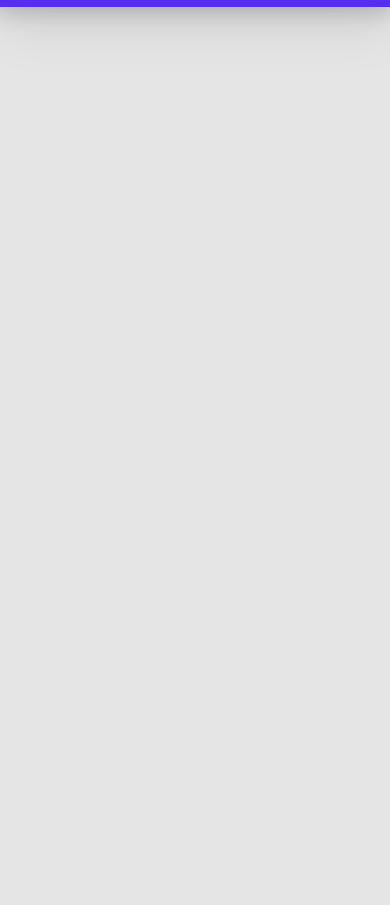
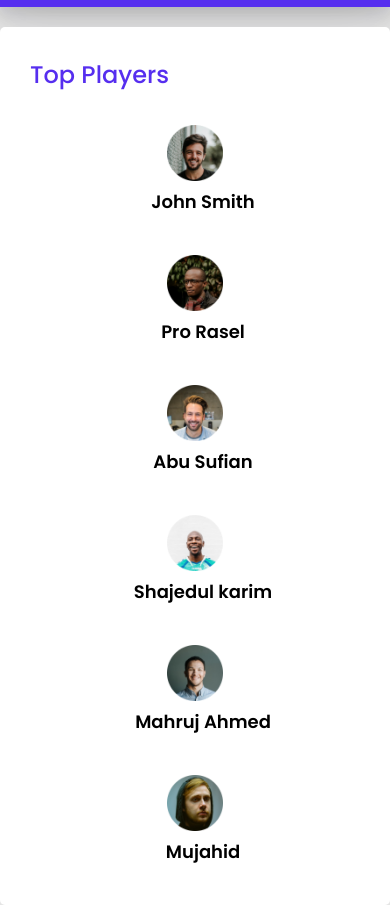
Before and after one commit to codermdshakil/learder-board, a plain HTML site: page index.html in a window 390 px wide. Shown: the part 58-963 px from the top of the page. Before the commit the page ends 844 px from the top, so only its background shows below. Drawn offline with Linux system fonts and the light colour scheme.

Commit message:
top player added

```diff
--- a/css/style.css
+++ b/css/style.css
@@ -60,6 +60,39 @@ body{
 }
 /* header style ends here  */
 
+/* top player section stats here  */
+.container{
+    width: 870px;
+    border-radius:5px;
+    background: #fff;
+    display: block;
+    margin:20px auto 0px auto;
+    padding: 30px;
+}
+.top-title{
+    color:#562EEF;
+    font-size: 24px;
+    font-weight: 500;
+    margin-bottom: 33px;
+}
+.players{
+    display: grid;
+    grid-template-columns: repeat(3, 1fr);
+    grid-row-gap: 30px;
+}
+.player{
+    display: flex;
+    align-items: center;
+}
+.player img{
+    width:56px;
+    height: 56px;
+}
+.player h3{
+    color: #000;
+    font-size: 18px;
+    margin-left: 16px;
+}
 
 
 
@@ -84,6 +117,9 @@ body{
 
 
 
+
+
+/* medum devices  */
 
 @media (max-width:1024px) {
     .menu_btn{
@@ -111,7 +147,17 @@ body{
     .profile{
         margin: 10px 0px;
     }
+    .container{
+        width: 100%;
+    }
+    .players{
+        grid-template-columns: repeat(2, 1fr);
+
+    }
 }
+
+
+/* small devices  */
 @media (max-width:576px){
     .navber{
         width: 50%;
@@ -128,5 +174,19 @@ body{
     .logo h3{
         margin-left: 5px;
     }
+    .container{
+        width: 100%;
+    }
+    .players{
+        grid-template-columns: repeat(1, 1fr);
+
+    }
+    .player{
+        display: block;
+        margin: auto;
+        text-align: center;
+        margin-bottom: 10px;
+
+    }
 
 }
--- a/index.html
+++ b/index.html
@@ -31,7 +31,38 @@
 </header>
     <!-- header section ends here  -->
 <main>
-
+    <!-- top player and top blog starts here  -->
+    <div class="container">
+        <section class="top-player">
+            <h2 class="top-title">Top Players</h2>
+            <div class="players">
+                <div class="player">
+                    <img src="./img/players/player-1.png" alt="">
+                    <h3>John Smith</h3>
+                </div>
+                <div class="player">
+                    <img src="./img/players/player-2.png" alt="">
+                    <h3>Pro Rasel</h3>
+                </div>
+                <div class="player">
+                    <img src="./img/players/player-3.png" alt="">
+                    <h3>Abu Sufian</h3>
+                </div>
+                <div class="player">
+                    <img src="./img/players/player-4.png" alt="">
+                    <h3>Shajedul karim</h3>
+                </div>
+                <div class="player">
+                    <img src="./img/players/player-5.png" alt="">
+                    <h3>Mahruj Ahmed</h3>
+                </div>
+                <div class="player">
+                    <img src="./img/players/player-6.png" alt="">
+                    <h3>Mujahid</h3>
+                </div>
+            </div>
+        </section>
+    </div>
 
 </main>
 
```
